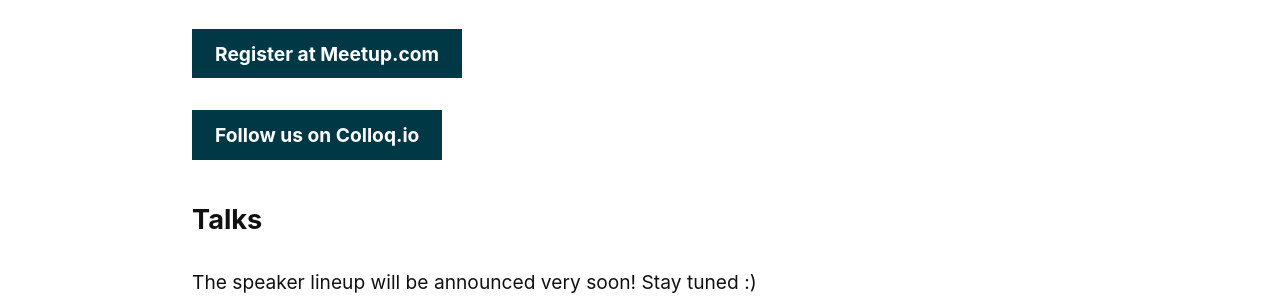
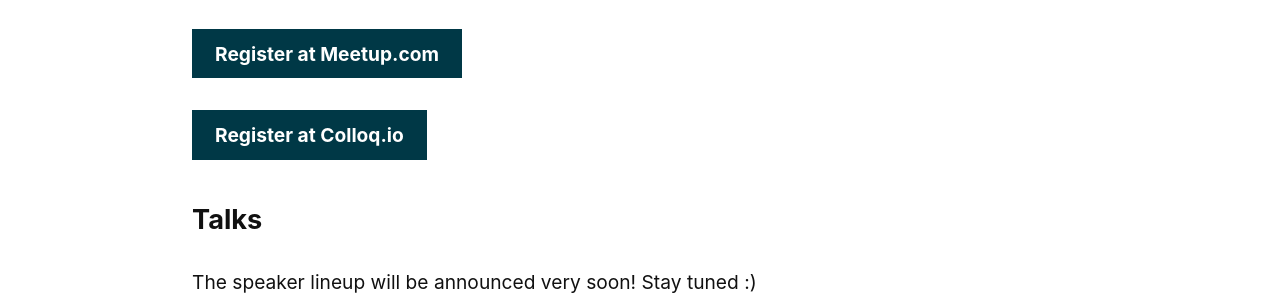
Before and after one commit to a11yberlin/a11y-meetup-berlin.de, a Jekyll site: the page built from index.html, in a window 1280 px wide. Shown: the part 713-1013 px from the top of the page. Built offline with Jekyll 4.4.1, drawn with Linux system fonts in a browser that asks for light colours.

Commit message:
add colloq event link - fix #27

```diff
--- a/index.html
+++ b/index.html
@@ -20,7 +20,7 @@ layout: default
         <a class="button button--green" href="https://www.meetup.com/de-DE/A11y-Meetup-Berlin/events/246827760" title="If you want to attend the meetup, please let us know at meetup.com">Register at Meetup.com</a>
     </div>
     <div class="event__link">
-        <a class="button button--green" href="https://colloq.io/events/a11y-meetup-berlin" title="Find more information about our upcoming events at colloq.io">Follow us on Colloq.io</a>
+        <a class="button button--green" href="https://colloq.io/events/a11y-meetup-berlin/2018/berlin/2" title="Find more information about our upcoming event at colloq.io">Register at Colloq.io</a>
     </div>
     <h3>Talks</h3>
     <p>The speaker lineup will be announced very soon! Stay tuned :)</p>
```
